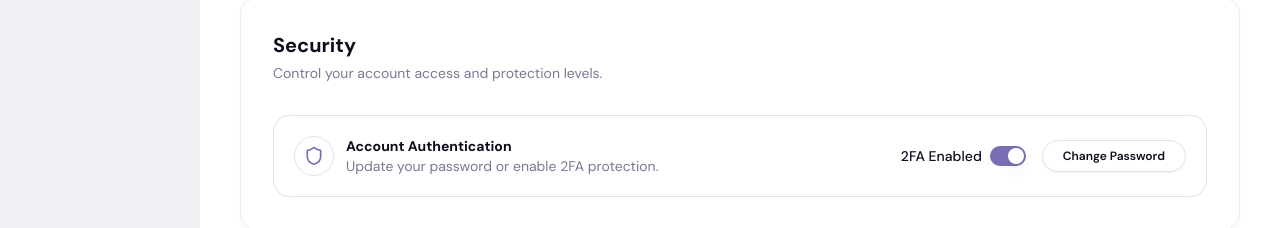
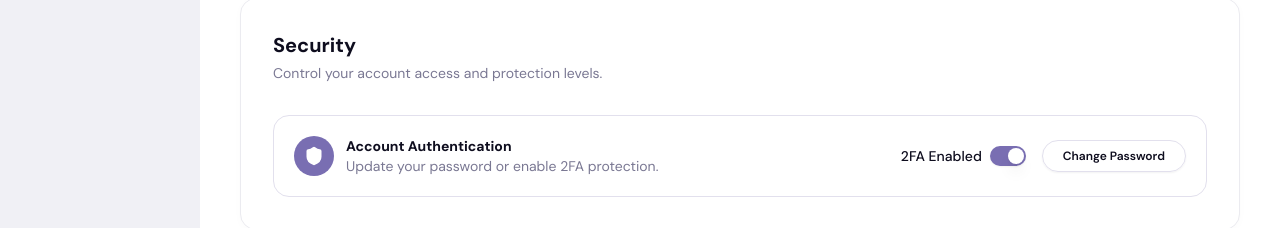
Before and after one commit to Moongrow-Technologies/Retailer-Portal, a React (Vite) app: page /settings in a window 1280 px wide. Shown: the part 1270-1498 px from the top of the page. Built offline with nearby package versions, Linux system fonts and the light colour scheme; no server answers.

Commit message:
File changes

```diff
--- a/src/pages/Settings.jsx
+++ b/src/pages/Settings.jsx
@@ -195,8 +195,8 @@ export default function Settings() {
           </div>
           <div className="flex items-center justify-between p-5 border border-[#E2E0ED] rounded-2xl">
             <div className="flex items-center gap-3">
-              <div className="w-10 h-10 rounded-full border border-[#E2E0ED] flex items-center justify-center">
-                <Shield className="w-5 h-5 text-[#796EB2]" />
+              <div className="w-10 h-10 rounded-full bg-[#796EB2] flex items-center justify-center">
+                <Shield className="w-5 h-5 text-white fill-white" />
               </div>
               <div>
                 <p className="text-sm font-bold text-[#0E0D1E]">Account Authentication</p>
```
